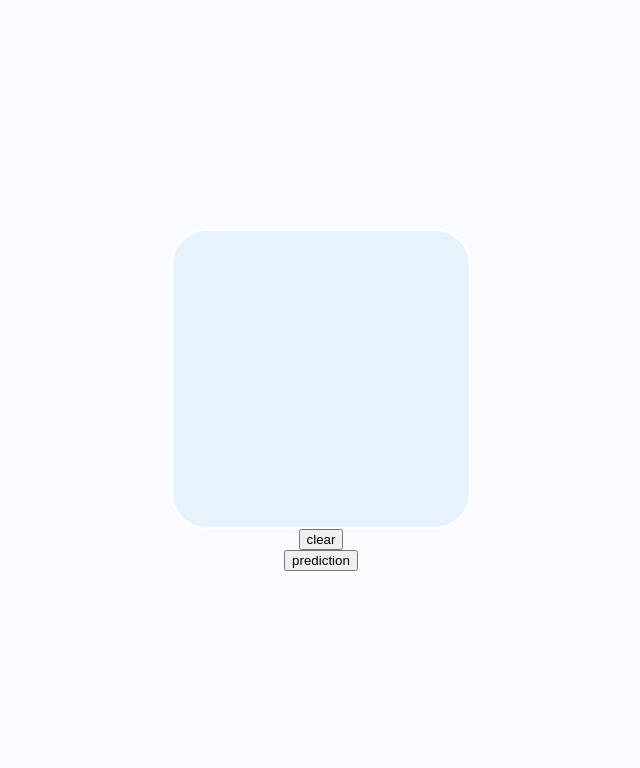
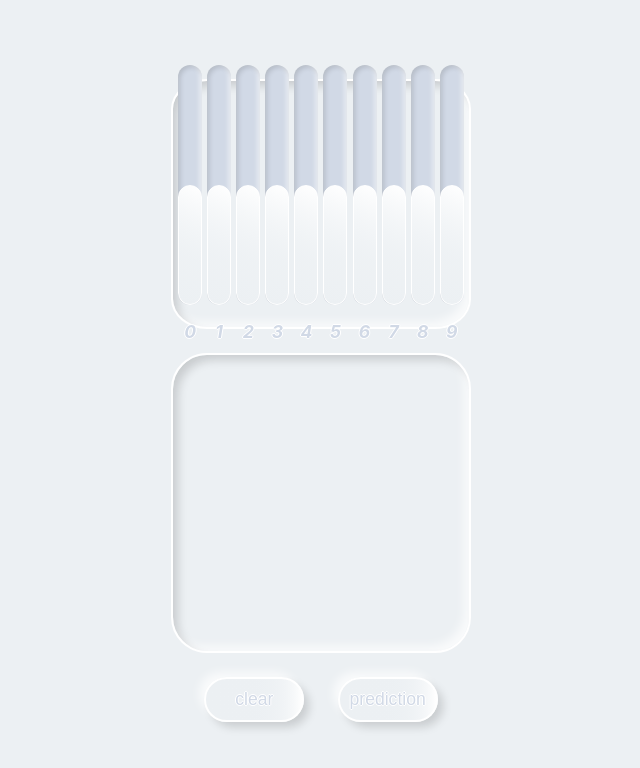
Before and after one commit to DimaFilat/number_validator, a React (Create React App) app in the folder client/: page / in a window 1280 px wide. Shown: the top 768 px of the page, without its empty margins (319-959 px from the left). Built offline with nearby package versions, Linux system fonts and the light colour scheme.

Commit message:
view display

```diff
--- a/client/src/App.css
+++ b/client/src/App.css
@@ -34,8 +34,12 @@ img {
 }
 
 :root {
-  --c-backgraound: #fafbff;
+  --c-prime-white: #fff;
+  --c-background: #ecf0f3;
   --c-elements: #e6f3fc;
+  --c-1: #d1d9e6;
+  --c-2: #97a7c3;
+  --c-3: #193566;
 }
 
 .App {
@@ -44,5 +48,5 @@ img {
   justify-content: center;
   align-items: center;
   height: 100vh;
-  background-color: var(--c-backgraound);
+  background-color: var(--c-background);
 }
--- a/client/src/components/DisplayCanvas/DisplayCanvas.css
+++ b/client/src/components/DisplayCanvas/DisplayCanvas.css
@@ -1,12 +1,87 @@
-
 .display {
-  border: 2px solid white;
+  border: 2px solid var(--c-prime-white);
   border-radius: 12%;
   width: 300px;
+  background-color: var(--c-background);
+  box-shadow: inset 6px 6px 10px -1px rgba(0, 0, 0, 0.15),
+    inset -6px -6px 10px -1px rgba(255, 255, 255, 0.7);
+  margin-bottom: 1.5em;
+}
+
+.display_statistic {
+  height: 250px;
+  display: flex;
+  justify-content: space-evenly;
+  align-items: center;
+  flex-flow: row nowrap;
+}
+
+.statistic {
+  display: flex;
+  flex-flow: column nowrap;
+  align-items: center;
+}
+
+.statistic__bar {
+  position: relative;
+  height: 15em;
+  width: 1.5em;
+  border-radius: 1em;
+  background-color: var(--c-1);
+  margin-bottom: 1em;
+  box-shadow: inset 2px 2px 5px rgba(0, 0, 0, 0.15),
+    inset -2px -2px 5px rgba(255, 255, 255, 0.7);
+}
+
+.statistic__bar-toggler {
+  position: absolute;
+  bottom: 0;
+  left: 0;
+  border: 1px solid var(--c-prime-white);
+  border-radius: 1em;
+  background: linear-gradient(25deg, var(--c-background), 75%, var(--c-prime-white));
+  height: 50%;
+  width: 100%;
+  transition: all .6s ease-in-out;
+}
+
+.statistic__bar-toggler:hover {
+  height: 90%;
+}
+
+.statistic__number {
+  font-weight: bold;
+  font-style: italic;
+  font-size: 1.1em;
+  color: var(--c-1);
+  text-shadow: -1px 0 var(--c-prime-white), 0 1px var(--c-prime-white), 1px 0 var(--c-prime-white), 0 -1px var(--c-prime-white);
+}
+
+.display_draw {
   height: 300px;
-  background-color: var(--c-elements);
 }
 
 .display__canvas {
   display: block;
 }
+
+.display_btn-wrapper {
+  display: flex;
+  flex-flow: row nowrap;
+  justify-content: space-evenly;
+  width: 300px;
+}
+
+.display_btn {
+  width: 100px;
+  height: 45px;
+  border-radius: 23px;
+  background: linear-gradient(to right, var(--c-background), 90%, var(--c-prime-white));
+  /* background-color: var(--c-bacground);s */
+  border: 2px solid var(--c-prime-white);
+  box-shadow: 6px 6px 10px -1px rgba(0, 0, 0, 0.15),
+    -6px -6px 10px -1px rgba(255, 255, 255, 0.7);
+  font-size: 1.1em;
+  color:   var(--c-1);
+  text-shadow: -1px 0 var(--c-prime-white), 0 1px var(--c-prime-white), 1px 0 var(--c-prime-white), 0 -1px var(--c-prime-white);
+}
--- a/client/src/components/DisplayCanvas/DisplayCanvas.tsx
+++ b/client/src/components/DisplayCanvas/DisplayCanvas.tsx
@@ -60,6 +60,7 @@ export function DisplayCanvas({ prediction }: DisplayCanvasProps) {
 
     ctxRef.current.lineWidth = LINE_WIDTH;
     ctxRef.current.lineCap = 'round';
+    ctxRef.current.strokeStyle = '#97a7c3';
     ctxRef.current.lineTo(offsetX, offsetY);
     ctxRef.current.stroke();
     ctxRef.current.beginPath();
@@ -138,7 +139,17 @@ export function DisplayCanvas({ prediction }: DisplayCanvasProps) {
 
   return (
     <>
-      <div className="display">
+      <div className="display display_statistic">
+        {Array.from({ length: 10 }).map((_, i) => (
+          <div className='statistic'>
+            <div key={`el${i}`} className="statistic__bar">
+              <span className="statistic__bar-toggler"></span>
+            </div>
+            <span className="statistic__number">{i}</span>
+          </div>
+        ))}
+      </div>
+      <div className="display display_draw">
         <canvas
           className="display__canvas"
           onMouseDown={startPosition}
@@ -147,8 +158,14 @@ export function DisplayCanvas({ prediction }: DisplayCanvasProps) {
           ref={canvasRef}
         />
       </div>
-      <button onClick={clearWindow}>clear</button>
-      <button onClick={() => sendDataUrl(prediction)}>prediction</button>
+      <div className="display_btn-wrapper">
+        <button className="display_btn" onClick={clearWindow}>
+          clear
+        </button>
+        <button className="display_btn" onClick={() => sendDataUrl(prediction)}>
+          prediction
+        </button>
+      </div>
     </>
   );
 }
```
